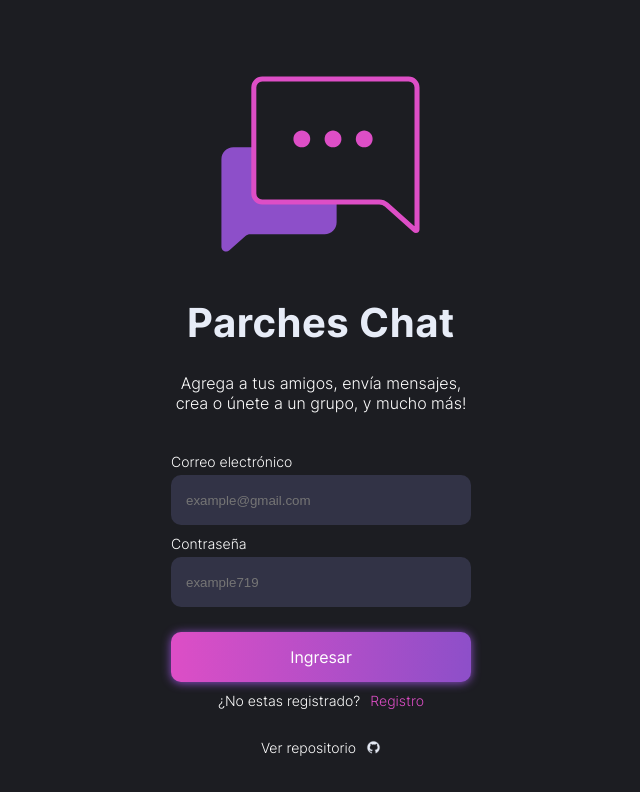
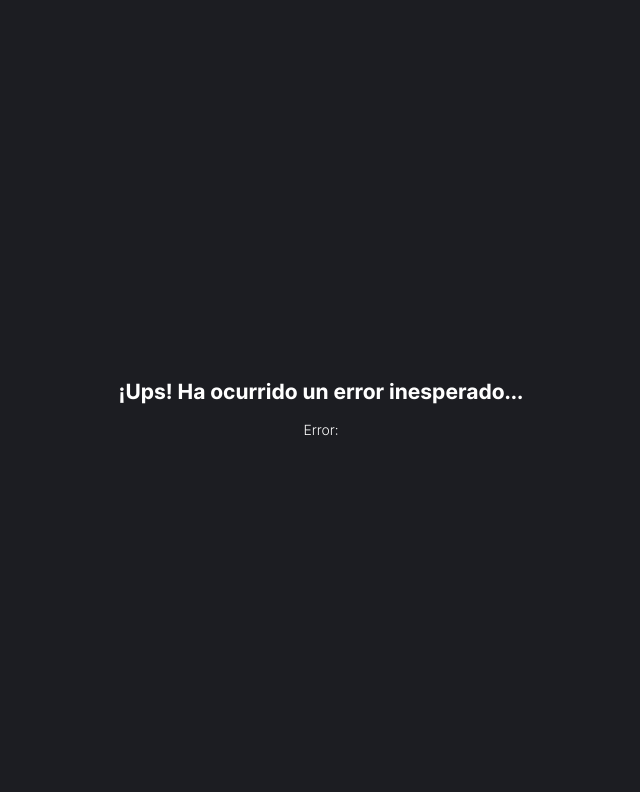
Before and after one commit to TeamMrWeb/parches-chat, a React (Vite) app: page / in a window 1280 px wide. Shown: the top 792 px of the page, without its empty margins (319-959 px from the left). Built offline with nearby package versions, Linux system fonts and the light colour scheme.

Commit message:
feat: add routing

```diff
--- a/package.json
+++ b/package.json
@@ -10,7 +10,8 @@
   },
   "dependencies": {
     "react": "^18.2.0",
-    "react-dom": "^18.2.0"
+    "react-dom": "^18.2.0",
+    "react-router-dom": "^6.3.0"
   },
   "devDependencies": {
     "@types/react": "^18.0.17",
--- a/src/App.tsx
+++ b/src/App.tsx
@@ -1,9 +1,25 @@
+import { BrowserRouter, Navigate, Route, Routes } from "react-router-dom"
+
 import Login from "./sections/Login/Login"
+import NotFound from "./sections/NotFound/NotFound"
+import Register from "./sections/Register/Register"
 
 function App() {
   return (
     <div className="App">
-      <Login />
+      <BrowserRouter>
+        <Routes>
+          <Route path="/accounts/*">
+            <Route path="login" element={<Login />} />
+            <Route path="register" element={<Register />} />
+          </Route>
+          <Route path="/login" element={<Navigate to="/accounts/login" />} />
+          <Route path="/register" element={<Navigate to="/accounts/register" />} />
+
+          {/* <Route path="/chat" element={<Chat />} /> */}
+          <Route path="*" element={<NotFound />} />
+        </Routes>
+      </BrowserRouter>
     </div>
   )
 }
--- a/src/scss/index.css
+++ b/src/scss/index.css
@@ -144,6 +144,28 @@ html body #root .App ul {
   color: #dd4ec6;
 }
 
+.not-found {
+  display: flex;
+  flex-direction: column;
+  justify-content: center;
+  align-items: center;
+  width: 100%;
+  height: 100vh;
+  background-color: #1c1d22;
+  color: #ffffff;
+}
+
+.not-found {
+  display: flex;
+  flex-direction: column;
+  justify-content: center;
+  align-items: center;
+  width: 100%;
+  height: 100vh;
+  background-color: #1c1d22;
+  color: #ffffff;
+}
+
 .button {
   background: linear-gradient(93.07deg, #dd4ec6 0%, #8d4fc9 100%);
   background-size: 100%;
--- a/src/scss/index.scss
+++ b/src/scss/index.scss
@@ -33,5 +33,8 @@ html {
 }
 
 @import "../sections/Login/login";
+@import "../sections/Register/register";
+@import "../sections/NotFound/notFound";
+@import "../sections/NotFound/notFound";
 @import "../components/Button/button";
 @import "../components/Form/form";
--- /dev/null
+++ b/src/sections/NotFound/NotFound.tsx
@@ -0,0 +1,8 @@
+export default function NotFound() {
+  return (
+    <section className="not-found">
+      <h1 className="not-found__title">¡Ups! Ha ocurrido un error inesperado...</h1>
+      <p className="not-found__error">Error: </p>
+    </section>
+  )
+}
--- /dev/null
+++ b/src/sections/NotFound/_notFound.scss
@@ -0,0 +1,10 @@
+.not-found {
+  display: flex;
+  flex-direction: column;
+  justify-content: center;
+  align-items: center;
+  width: 100%;
+  height: 100vh;
+  background-color: $primaryColor;
+  color: $whiteColor;
+}
--- /dev/null
+++ b/src/sections/Register/Register.tsx
@@ -0,0 +1,20 @@
+import parchesChatIcon from "../../assets/icons/parches-chat-icon.svg"
+import githubIcon from "../../assets/icons/github-icon.svg"
+
+export default function Register() {
+  return (
+    <section className="register">
+      <div className="content">
+        <header className="header">
+          <img className="content__image" src={parchesChatIcon} alt="Ícono de Parches Chat" />
+          <h1 className="content__title">Parches Chat</h1>
+          <p className="content__description">Registra tu cuenta</p>
+        </header>
+        {/* <Form /> */}
+      </div>
+      <a className="content__repository" href="https://github.com/teamparches/parches-chat" target="_blank">
+        Ver repositorio <img src={githubIcon} alt="Ícono de Github" />
+      </a>
+    </section>
+  )
+}
```
Also changed, not shown: src/sections/Register/_register.scss (added), 2 other files (tests, documents, lock files or other folders).
